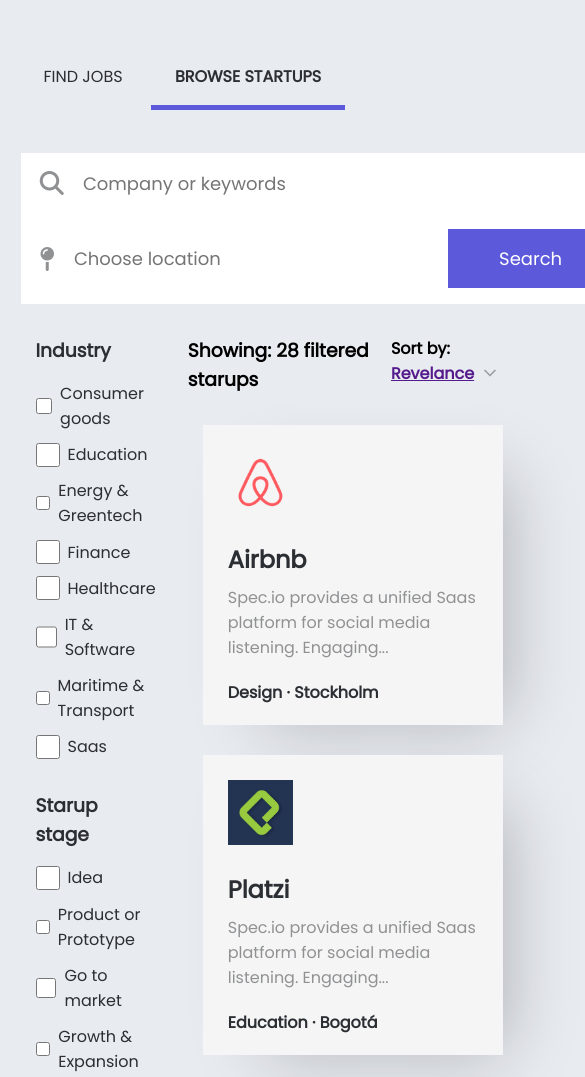
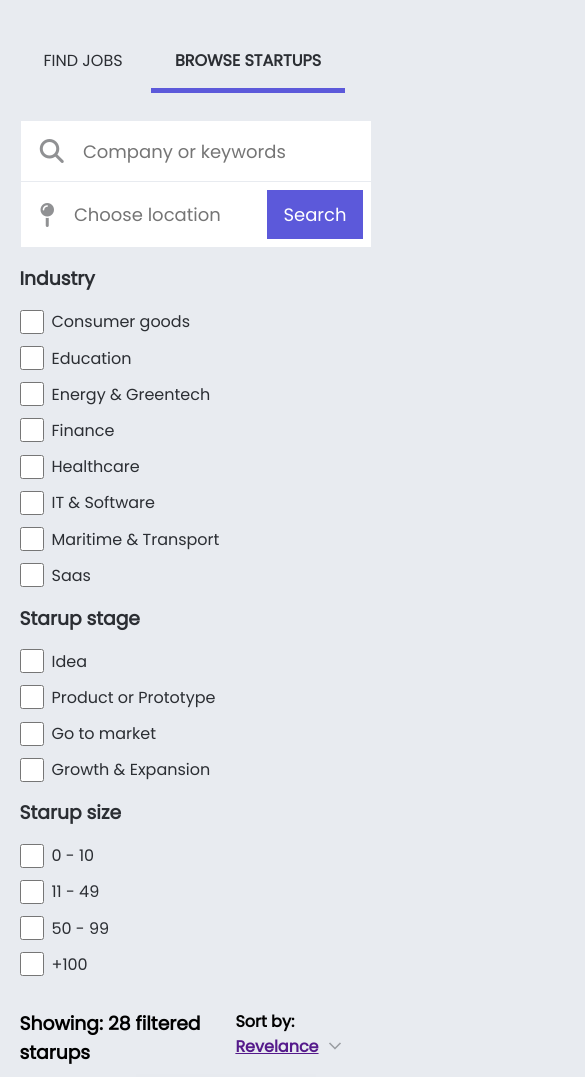
Before and after one commit to joseburgon/startup-browser, a plain HTML site: page index.html in a window 390 px wide. Shown: the top 1077 px of the page, 585 px wide, since content can reach past the window. Drawn offline with Linux system fonts and the light colour scheme.

Commit message:
Coding the responsive version 3

```diff
--- a/styles/main.scss
+++ b/styles/main.scss
@@ -35,7 +35,6 @@ body {
 		position: relative;
 		text-decoration: none;
     text-transform: uppercase;
-    display: inline-block;
     &.active {
       box-shadow: 0 5px 0 $primary-color;
       font-weight: bold;
@@ -151,11 +150,9 @@ body {
 }
 
 .aside {
-  //background-color: gray;
   flex: 0 0 20%;
   padding: 1rem;
   color: $gray2;
-  //height: 600px;
 }
 
 .filter {
@@ -187,7 +184,28 @@ body {
   }
   .search {
     flex-direction: column;
-    width: max-content;
+    &__item {
+      border-bottom: 0.5px solid $background-color;
+      .button {
+        padding: 0.7rem 1rem;
+        margin: 8px;
+      }
+    }
+  }
+  .container {
+    flex-flow: column nowrap;
+  }
+  .aside {
+    padding: 0rem;
+  }
+  .filter {
+    margin-bottom: 1rem;
+  }
+  .content {
+    padding: 0rem;
+  }
+  .results-container {
+    justify-content: center;
   }
   .header {
     width: max-content;
```
Also changed, not shown: styles/main.css, 1 other file.
